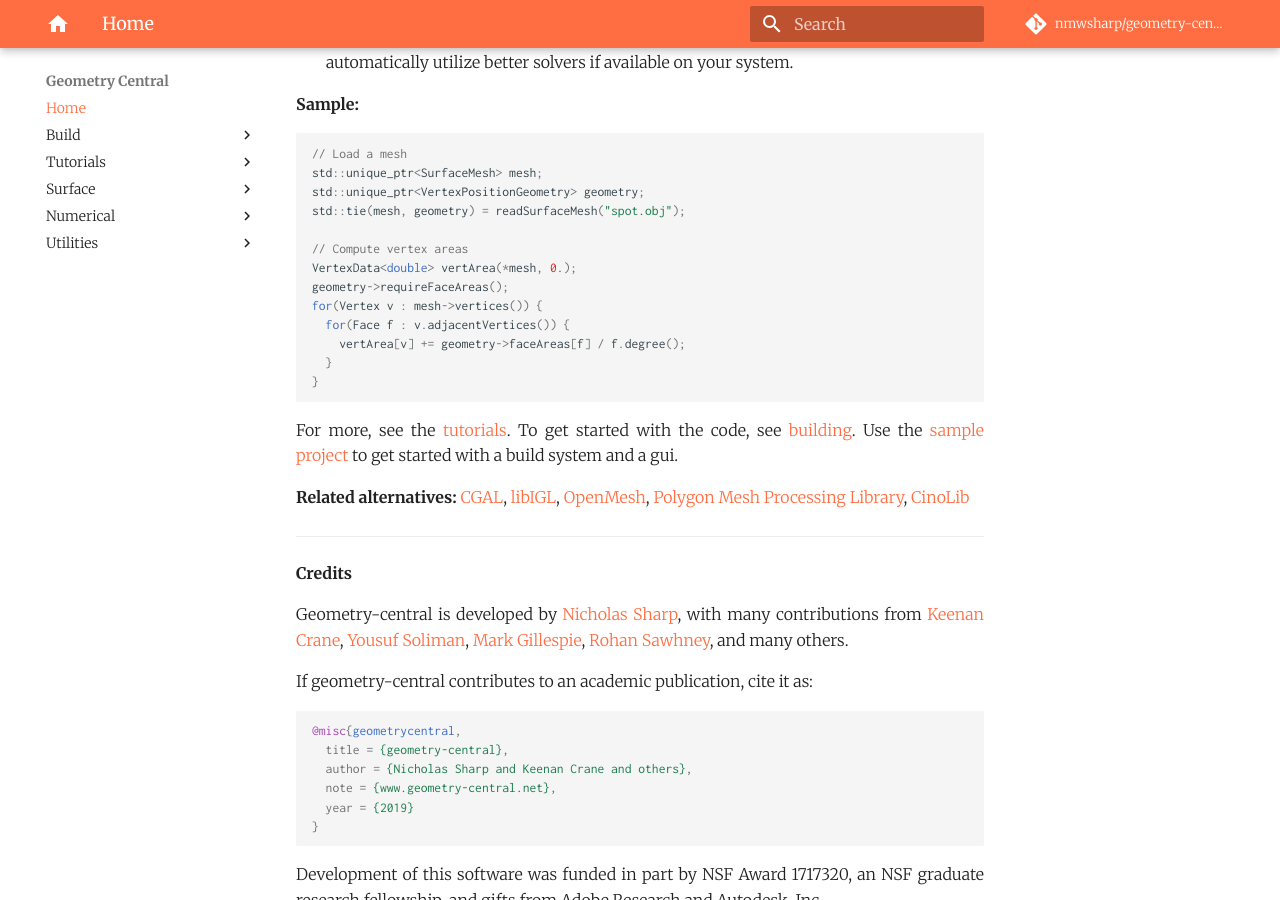
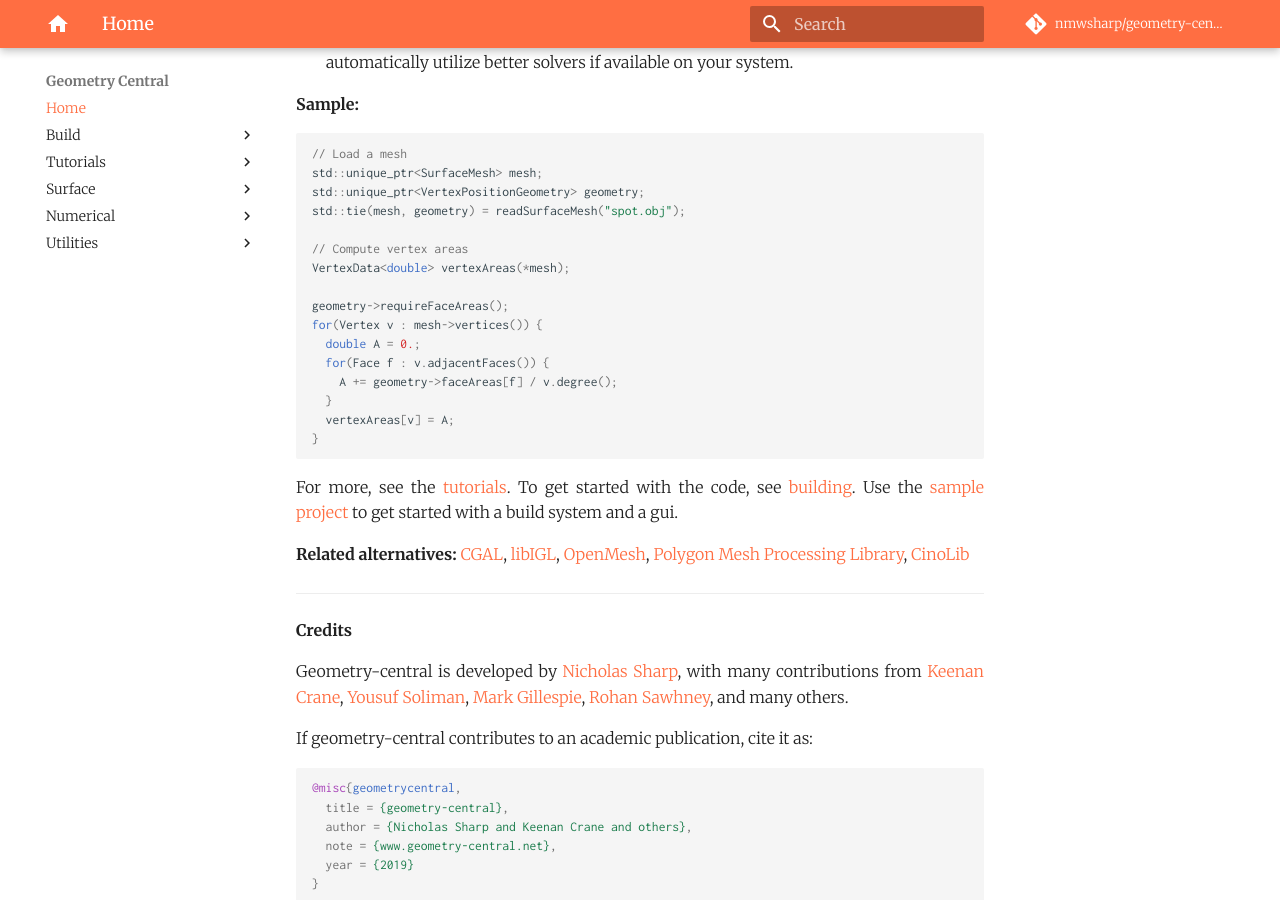
Before and after one commit to nmwsharp/geometry-central, an MkDocs documentation site: the page built from docs/docs/index.md, in a window 1280 px wide and 900 px high, scrolled down 467 px. Built offline with MkDocs 1.6.1 and Material for MkDocs 9.7.7, drawn with Linux system fonts in a browser that asks for light colours; comment, search, counter and statistics services are not loaded.

Commit message:
fix example

````diff
--- a/docs/docs/index.md
+++ b/docs/docs/index.md
@@ -19,12 +19,15 @@ std::unique_ptr<VertexPositionGeometry> geometry;
 std::tie(mesh, geometry) = readSurfaceMesh("spot.obj");
 
 // Compute vertex areas
-VertexData<double> vertArea(*mesh, 0.);
+VertexData<double> vertexAreas(*mesh);
+
 geometry->requireFaceAreas();
 for(Vertex v : mesh->vertices()) {
-  for(Face f : v.adjacentVertices()) {
-    vertArea[v] += geometry->faceAreas[f] / f.degree();
+  double A = 0.;
+  for(Face f : v.adjacentFaces()) {
+    A += geometry->faceAreas[f] / v.degree();
   }
+  vertexAreas[v] = A;
 }
 ```
 
````
Also changed, not shown: README.md.
